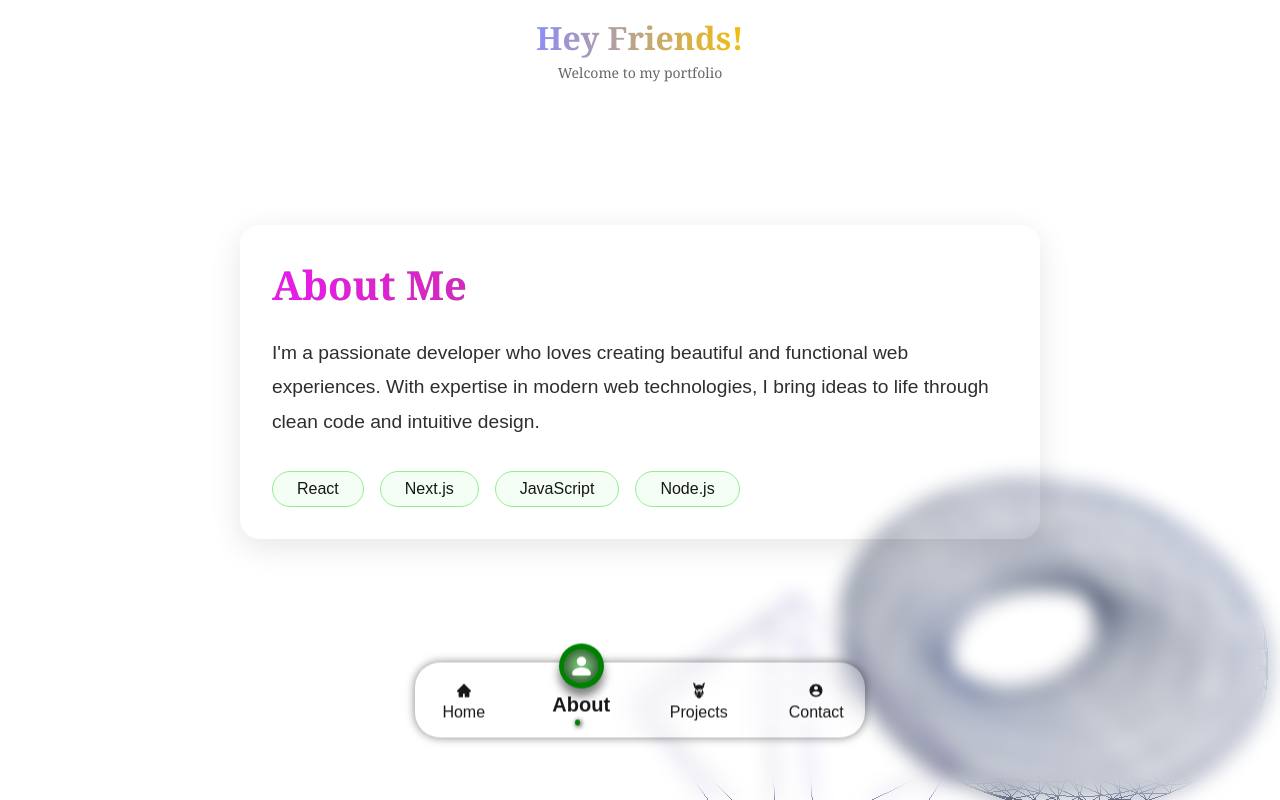
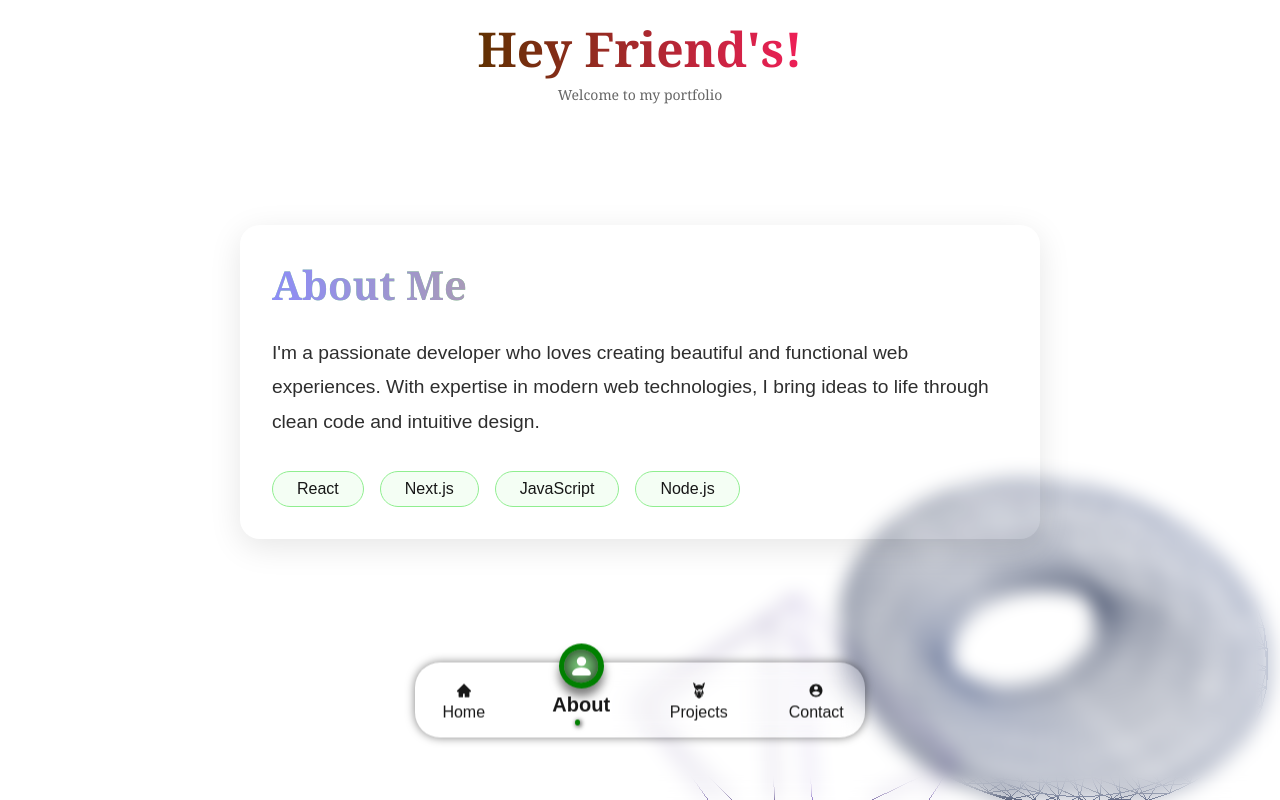
Before and after one commit to Singh8700/itsme, a Next.js app: page /about in a window 1280 px wide. Built offline with nearby package versions, Linux system fonts and the light colour scheme.

Commit message:
logo file fixed

```diff
--- a/src/app/home/logo.jsx
+++ b/src/app/home/logo.jsx
@@ -1,7 +1,6 @@
 "use client";
 import React, { useState, useEffect } from "react";
 import style from "./logo.module.css";
-import RandomeColor from "../rendomColor/randomColor";
 
 
 const LogoSection = () => {
@@ -25,10 +24,25 @@ const LogoSection = () => {
     };
   }, []);
 
+    const getRandomColor = () => {
+        const letters = "0123456789ABCDEF";
+        let color = "#";
+        for (let i = 0; i < 6; i++) {
+          color += letters[Math.floor(Math.random() * 16)];
+        }
+        return color;
+      };
+
   return (
     <div className={`${style.LogoContainer} ${scrolled ? style.scroll : ""}`}>
       <div className={style.logo}>
-        <RandomeColor content="Hey Friends!"/>
+        <h2 style={{
+          fontWeight: "bolder",
+          fontFamily:"Georgia, 'Times New Roman', Times, serif",
+          background: `linear-gradient(to right, ${getRandomColor()}, ${getRandomColor()})`,
+          WebkitBackgroundClip: "text",
+          WebkitTextFillColor: "transparent",
+        }}>Hey Friend's!</h2>
       </div>
       <div className={style.subtitle}>Welcome to my portfolio</div>
     </div>
--- a/src/app/rendomColor/randomColor.jsx
+++ b/src/app/rendomColor/randomColor.jsx
@@ -1,4 +1,4 @@
-
+"use client"
 import React from 'react'
 
 const RandomeColor = (props) => {
```
Also changed, not shown: 1 other file (tests, documents, lock files or other folders).
